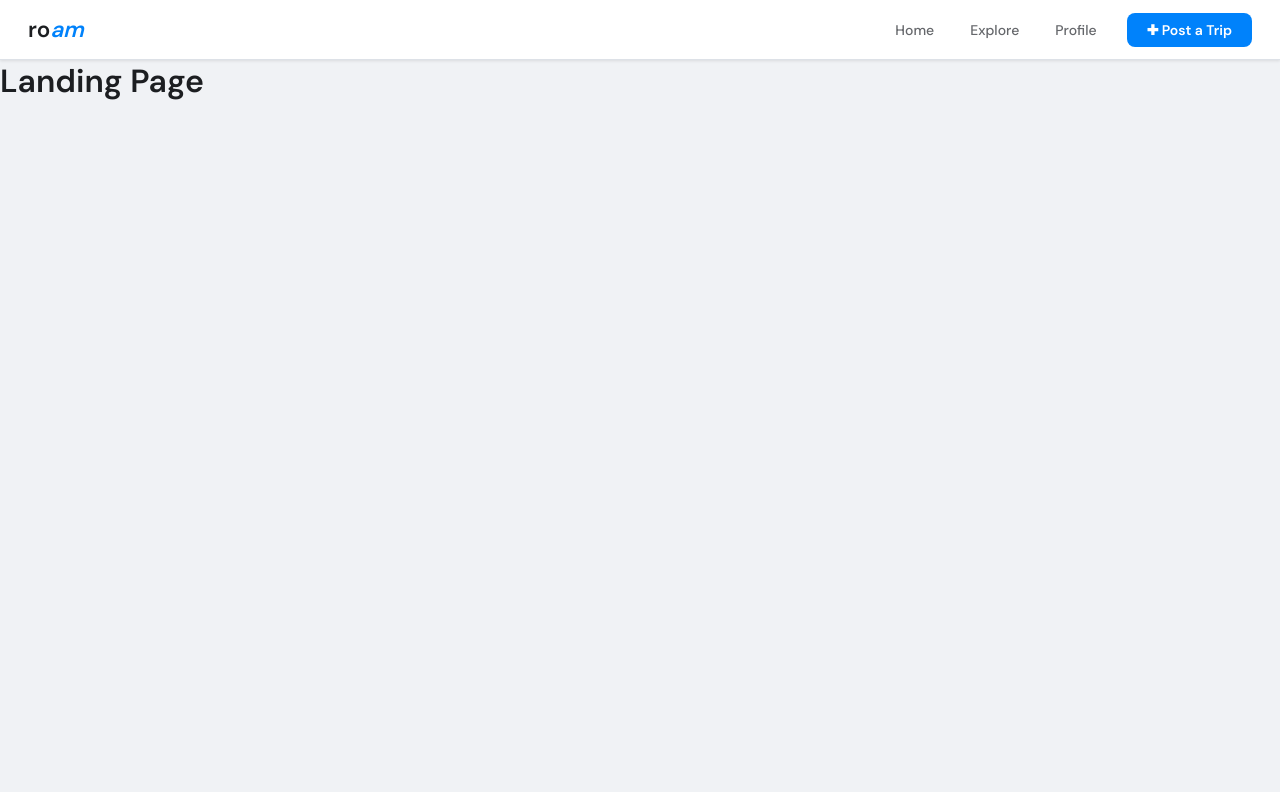
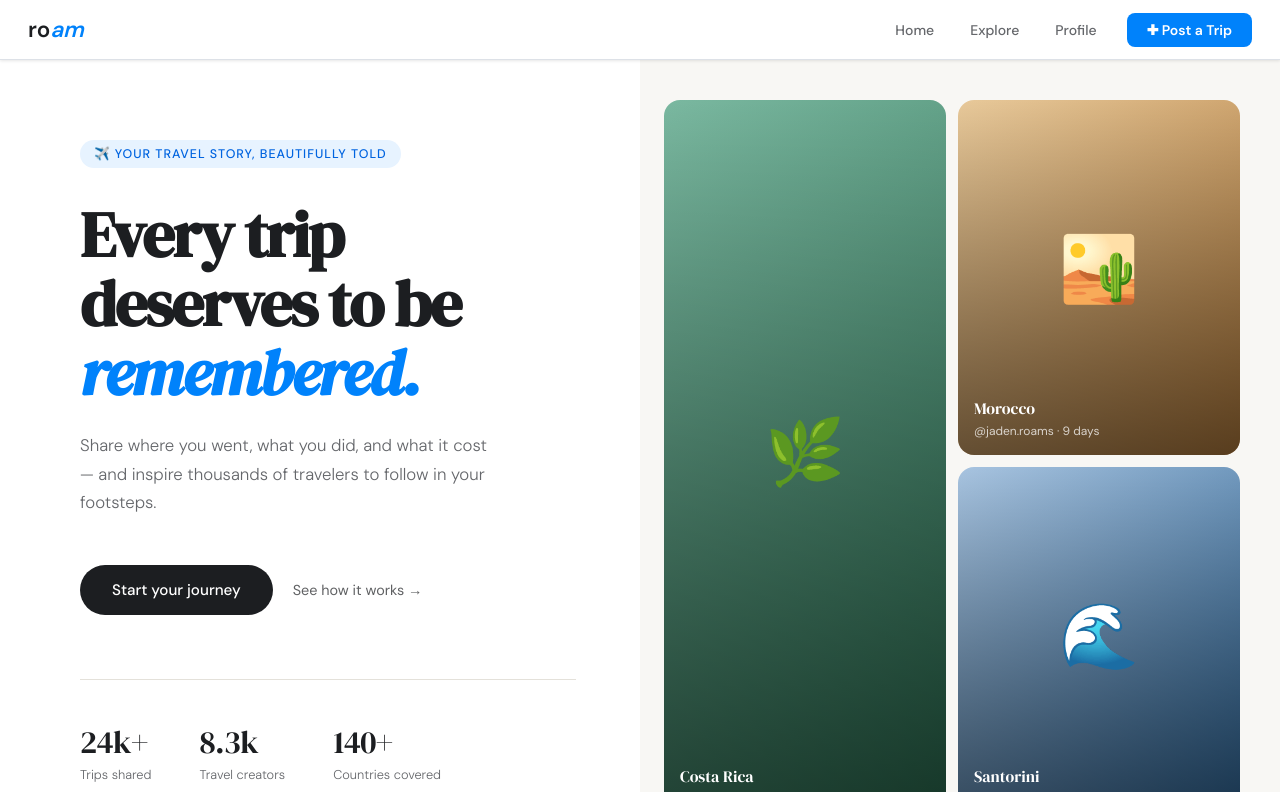
Before and after one commit to csanchez1824/roam, a React (Vite) app: page / in a window 1280 px wide. Shown: the top 792 px of the page. Built offline with nearby package versions, Linux system fonts and the light colour scheme.

Commit message:
built landing page in React

```diff
--- a/src/pages/Landing.jsx
+++ b/src/pages/Landing.jsx
@@ -1,5 +1,244 @@
+import { Link } from 'react-router-dom'
+
 function Landing() {
-  return <h1>Landing Page</h1>
+  return (
+    <div style={{ fontFamily: 'DM Sans, sans-serif' }}>
+
+      {/* ── HERO ── */}
+      <section style={{
+        minHeight: '100vh',
+        display: 'grid',
+        gridTemplateColumns: '1fr 1fr',
+        background: '#ffffff',
+      }}>
+
+        {/* Left side — text */}
+        <div style={{
+          display: 'flex',
+          flexDirection: 'column',
+          justifyContent: 'center',
+          padding: '80px 64px 80px 80px',
+        }}>
+
+          <div style={{
+            display: 'inline-flex',
+            alignItems: 'center',
+            gap: '8px',
+            background: '#e7f3ff',
+            color: '#0064e0',
+            fontSize: '0.78rem',
+            fontWeight: '500',
+            letterSpacing: '0.08em',
+            textTransform: 'uppercase',
+            padding: '6px 14px',
+            borderRadius: '100px',
+            marginBottom: '32px',
+            width: 'fit-content',
+          }}>
+            ✈️ Your travel story, beautifully told
+          </div>
+
+          <h1 style={{
+            fontFamily: 'DM Serif Display, serif',
+            fontSize: '4rem',
+            lineHeight: '1.08',
+            letterSpacing: '-0.03em',
+            color: '#1c1e21',
+            marginBottom: '24px',
+          }}>
+            Every trip<br />deserves to be<br />
+            <em style={{ color: '#0082fb' }}>remembered.</em>
+          </h1>
+
+          <p style={{
+            fontSize: '1.05rem',
+            lineHeight: '1.7',
+            color: '#65676b',
+            maxWidth: '420px',
+            marginBottom: '48px',
+            fontWeight: '300',
+          }}>
+            Share where you went, what you did, and what it cost —
+            and inspire thousands of travelers to follow in your footsteps.
+          </p>
+
+          <div style={{ display: 'flex', alignItems: 'center', gap: '20px' }}>
+            <Link to="/create" style={{
+              background: '#1c1e21',
+              color: 'white',
+              padding: '15px 32px',
+              borderRadius: '100px',
+              fontSize: '0.95rem',
+              fontWeight: '500',
+              textDecoration: 'none',
+            }}>
+              Start your journey
+            </Link>
+            <Link to="/explore" style={{
+              color: '#1c1e21',
+              fontSize: '0.9rem',
+              textDecoration: 'none',
+              opacity: '0.7',
+            }}>
+              See how it works →
+            </Link>
+          </div>
+
+          {/* Stats */}
+          <div style={{
+            display: 'flex',
+            gap: '48px',
+            marginTop: '64px',
+            paddingTop: '40px',
+            borderTop: '1px solid #e4e1da',
+          }}>
+            {[
+              { num: '24k+', label: 'Trips shared' },
+              { num: '8.3k', label: 'Travel creators' },
+              { num: '140+', label: 'Countries covered' },
+            ].map(stat => (
+              <div key={stat.label}>
+                <div style={{
+                  fontFamily: 'DM Serif Display, serif',
+                  fontSize: '2rem',
+                  color: '#1c1e21',
+                  letterSpacing: '-0.02em',
+                }}>{stat.num}</div>
+                <div style={{
+                  fontSize: '0.8rem',
+                  color: '#65676b',
+                  marginTop: '2px',
+                  fontWeight: '300',
+                }}>{stat.label}</div>
+              </div>
+            ))}
+          </div>
+        </div>
+
+        {/* Right side — trip cards collage */}
+        <div style={{
+          background: '#f8f7f4',
+          display: 'grid',
+          gridTemplateColumns: '1fr 1fr',
+          gridTemplateRows: '1fr 1fr',
+          gap: '12px',
+          padding: '40px 40px 40px 24px',
+        }}>
+          {[
+            { emoji: '🌿', dest: 'Costa Rica', user: '@mia.travels', days: '12 days', bg: 'linear-gradient(135deg, #7ab8a0, #2a6b4f)', gridRow: '1 / 3' },
+            { emoji: '🏜️', dest: 'Morocco',    user: '@jaden.roams', days: '9 days',  bg: 'linear-gradient(135deg, #e8c99a, #b07a3c)' },
+            { emoji: '🌊', dest: 'Santorini',  user: '@lunaaway',    days: '6 days',  bg: 'linear-gradient(135deg, #a8c4e0, #2e6494)' },
+          ].map(card => (
+            <div key={card.dest} style={{
+              borderRadius: '16px',
+              overflow: 'hidden',
+              position: 'relative',
+              background: card.bg,
+              gridRow: card.gridRow || 'auto',
+              cursor: 'pointer',
+            }}>
+              <div style={{
+                position: 'absolute', inset: 0,
+                background: 'linear-gradient(to top, rgba(0,0,0,0.5), transparent)',
+              }} />
+              <div style={{
+                position: 'absolute',
+                fontSize: '4rem',
+                top: '50%', left: '50%',
+                transform: 'translate(-50%, -60%)',
+              }}>{card.emoji}</div>
+              <div style={{
+                position: 'absolute',
+                bottom: 0, left: 0, right: 0,
+                padding: '16px', zIndex: 2,
+              }}>
+                <div style={{
+                  fontFamily: 'DM Serif Display, serif',
+                  fontSize: '1rem', color: 'white',
+                }}>{card.dest}</div>
+                <div style={{
+                  fontSize: '0.75rem',
+                  color: 'rgba(255,255,255,0.75)',
+                  marginTop: '4px',
+                }}>{card.user} · {card.days}</div>
+              </div>
+            </div>
+          ))}
+        </div>
+      </section>
+
+      {/* ── HOW IT WORKS ── */}
+      <section style={{ padding: '120px 80px', background: '#ffffff' }}>
+        <div style={{
+          fontSize: '0.78rem', fontWeight: '500',
+          letterSpacing: '0.1em', textTransform: 'uppercase',
+          color: '#0082fb', marginBottom: '16px',
+        }}>How it works</div>
+        <h2 style={{
+          fontFamily: 'DM Serif Display, serif',
+          fontSize: '3rem', letterSpacing: '-0.03em',
+          lineHeight: '1.15', marginBottom: '80px',
+        }}>
+          Three steps to your <em style={{ color: '#0082fb' }}>travel profile.</em>
+        </h2>
+        <div style={{ display: 'grid', gridTemplateColumns: 'repeat(3, 1fr)', gap: '48px' }}>
+          {[
+            { num: '01', title: 'Create your account', desc: 'Sign up for free and build your personal travel profile. Add a photo, write your bio, and let the world know where you\'ve been.' },
+            { num: '02', title: 'Log your trips',       desc: 'For each vacation, add your destination, daily events, where you stayed, how you got around, and a full cost breakdown.' },
+            { num: '03', title: 'Build your following', desc: 'Get discovered on the Explore page, gain followers, and become a trusted source of inspiration for travelers everywhere.' },
+          ].map(step => (
+            <div key={step.num}>
+              <div style={{
+                fontFamily: 'DM Serif Display, serif',
+                fontSize: '3.5rem', color: '#e4e1da', lineHeight: 1, marginBottom: '20px',
+              }}>{step.num}</div>
+              <h3 style={{
+                fontFamily: 'DM Serif Display, serif',
+                fontSize: '1.35rem', letterSpacing: '-0.02em', marginBottom: '12px',
+              }}>{step.title}</h3>
+              <p style={{ fontSize: '0.9rem', lineHeight: '1.8', color: '#65676b', fontWeight: '300' }}>
+                {step.desc}
+              </p>
+            </div>
+          ))}
+        </div>
+      </section>
+
+      {/* ── CTA ── */}
+      <section style={{
+        background: '#1c1e21', padding: '120px 80px', textAlign: 'center',
+      }}>
+        <div style={{
+          fontSize: '0.78rem', fontWeight: '500', letterSpacing: '0.1em',
+          textTransform: 'uppercase', color: '#e7f3ff', marginBottom: '16px',
+        }}>Join Roam</div>
+        <h2 style={{
+          fontFamily: 'DM Serif Display, serif',
+          fontSize: '3.5rem', color: 'white',
+          letterSpacing: '-0.03em', lineHeight: '1.1',
+          marginBottom: '24px',
+        }}>
+          Your next trip is someone's{' '}
+          <em style={{ color: '#7ab8a0' }}>dream trip.</em>
+        </h2>
+        <p style={{
+          color: 'rgba(255,255,255,0.5)', fontSize: '1rem',
+          fontWeight: '300', marginBottom: '48px', lineHeight: '1.7',
+        }}>
+          Join thousands of travelers sharing real experiences and real inspiration.
+        </p>
+        <Link to="/create" style={{
+          background: '#0082fb', color: 'white',
+          padding: '15px 36px', borderRadius: '100px',
+          fontSize: '0.95rem', fontWeight: '600',
+          textDecoration: 'none',
+        }}>
+          Get started free
+        </Link>
+      </section>
+
+    </div>
+  )
 }
 
 export default Landing
```
